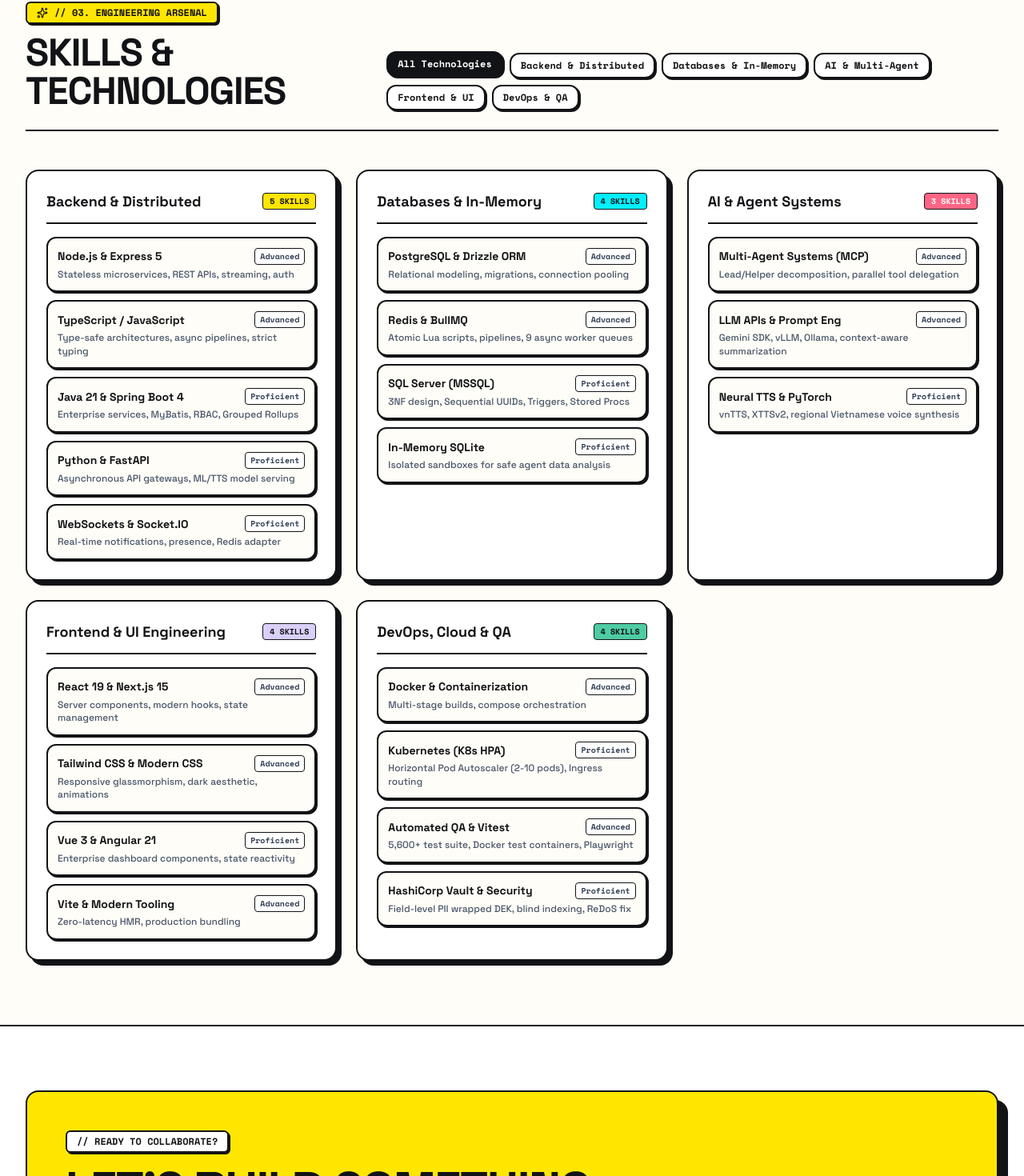
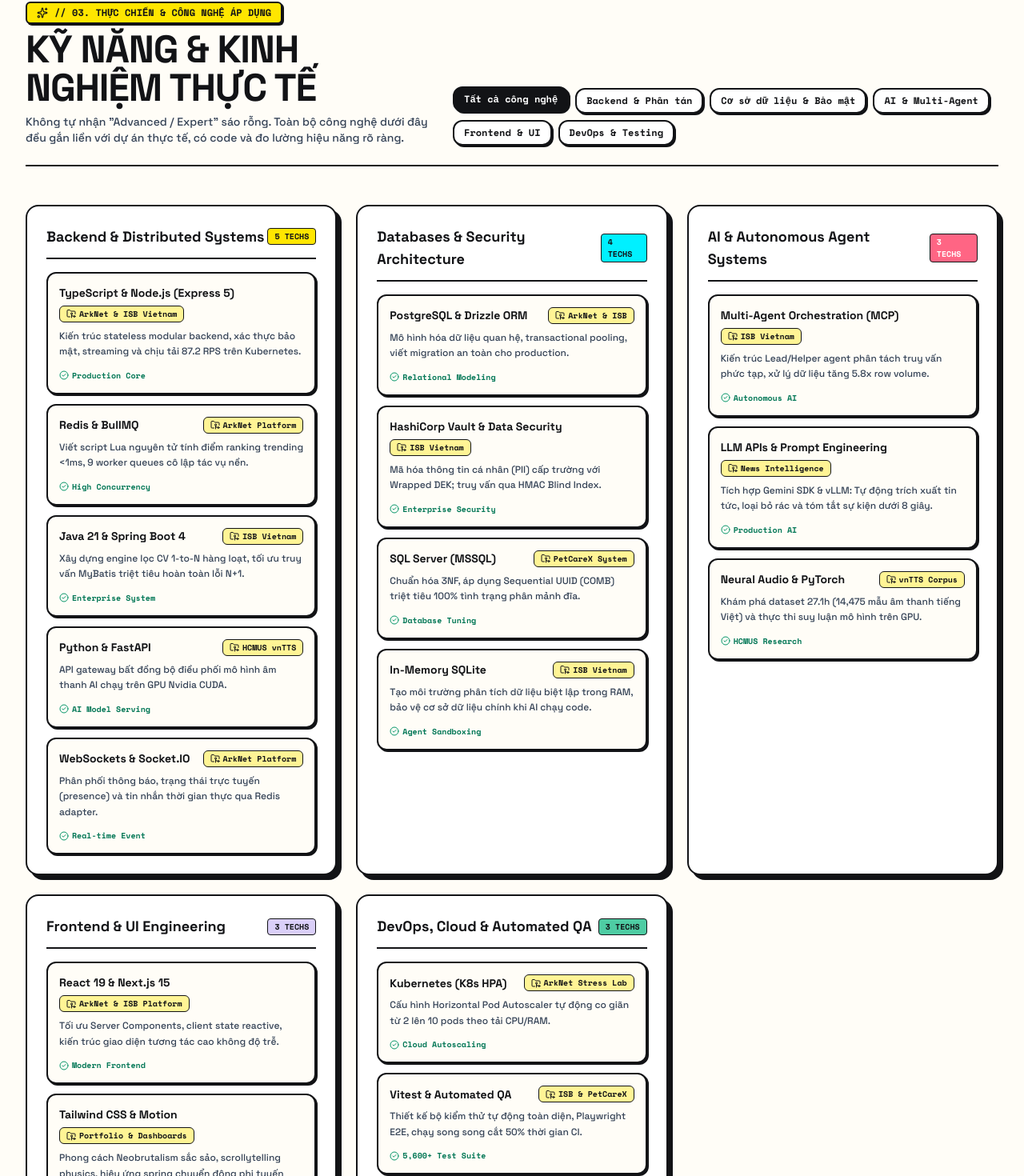
Before and after one commit to wokovn/wokovn.github.io, a React (Vite) app: page / in a window 1280 px wide. Shown: the part 5734-7204 px from the top of the page at 80% size. Built offline with nearby package versions, Linux system fonts and the light colour scheme.

Commit message:
fix: accurate technical descriptions without buzzwords, grounded skills, and clean architecture definitions

```diff
--- a/src/components/SkillsMatrix.jsx
+++ b/src/components/SkillsMatrix.jsx
@@ -1,18 +1,18 @@
 import React, { useState } from 'react';
 import { motion } from 'framer-motion';
-import { Sparkles, Terminal } from 'lucide-react';
+import { Sparkles, Terminal, CheckCircle2, FolderGit2 } from 'lucide-react';
 import { skillsData } from '../data/portfolioData';
 
 export default function SkillsMatrix() {
   const [activeCategory, setActiveCategory] = useState('all');
 
   const categories = [
-    { id: 'all', label: 'All Technologies' },
-    { id: 'backend', label: 'Backend & Distributed' },
-    { id: 'database', label: 'Databases & In-Memory' },
+    { id: 'all', label: 'Tất cả công nghệ' },
+    { id: 'backend', label: 'Backend & Phân tán' },
+    { id: 'database', label: 'Cơ sở dữ liệu & Bảo mật' },
     { id: 'ai', label: 'AI & Multi-Agent' },
     { id: 'frontend', label: 'Frontend & UI' },
-    { id: 'devops', label: 'DevOps & QA' },
+    { id: 'devops', label: 'DevOps & Testing' },
   ];
 
   const filteredCategories = activeCategory === 'all'
@@ -42,14 +42,17 @@ export default function SkillsMatrix() {
           transition={{ duration: 0.5 }}
           className="flex flex-col md:flex-row md:items-end justify-between gap-6 pb-6 border-b-2 border-[#121316]"
         >
-          <div>
+          <div className="space-y-2">
             <div className="inline-flex items-center gap-2 px-3 py-1 rounded-md border-2 border-[#121316] bg-neo-yellow text-xs font-mono font-bold shadow-neo-sm uppercase">
               <Sparkles className="w-3.5 h-3.5 text-[#121316]" />
-              <span>// 03. ENGINEERING ARSENAL</span>
+              <span>// 03. THỰC CHIẾN &amp; CÔNG NGHỆ ÁP DỤNG</span>
             </div>
-            <h2 className="text-3xl sm:text-5xl font-black text-[#121316] mt-3 tracking-tight">
-              SKILLS &amp; TECHNOLOGIES
+            <h2 className="text-3xl sm:text-5xl font-black text-[#121316] tracking-tight">
+              KỸ NĂNG &amp; KINH NGHIỆM THỰC TẾ
             </h2>
+            <p className="text-xs sm:text-sm text-slate-700 max-w-2xl font-medium">
+              Không tự nhận "Advanced / Expert" sáo rỗng. Toàn bộ công nghệ dưới đây đều gắn liền với dự án thực tế, có code và đo lường hiệu năng rõ ràng.
+            </p>
           </div>
 
           {/* Category Filter Pills */}
@@ -86,24 +89,38 @@ export default function SkillsMatrix() {
                   {cat.name}
                 </h3>
                 <span className={`text-[10px] font-mono font-black px-2 py-0.5 rounded border border-[#121316] ${getCategoryColor(cat.id)}`}>
-                  {cat.skills.length} SKILLS
+                  {cat.skills.length} TECHS
                 </span>
               </div>
 
-              <div className="space-y-2.5">
+              <div className="space-y-3">
                 {cat.skills.map((skill, sIdx) => (
-                  <div key={sIdx} className="p-3 rounded-xl border-2 border-[#121316] bg-[#FFFDF7] shadow-neo-sm">
-                    <div className="flex items-center justify-between">
+                  <div key={sIdx} className="p-3.5 rounded-xl border-2 border-[#121316] bg-[#FFFDF7] shadow-neo-sm space-y-2">
+
+                    {/* Header: Skill Name & Verified Project Pill */}
+                    <div className="flex flex-wrap items-center justify-between gap-1.5">
                       <span className="text-xs sm:text-sm font-black text-[#121316]">
                         {skill.name}
                       </span>
-                      <span className="text-[10px] font-mono px-1.5 py-0.5 rounded border border-[#121316] bg-white font-bold text-slate-700">
-                        {skill.level}
+                      <span className="inline-flex items-center gap-1 text-[10px] font-mono px-2 py-0.5 rounded-md border border-[#121316] bg-neo-yellow/40 font-bold text-[#121316]">
+                        <FolderGit2 className="w-3 h-3 text-[#121316]" />
+                        <span>{skill.project}</span>
                       </span>
                     </div>
-                    <p className="text-xs text-slate-600 font-medium mt-1 leading-snug">
+
+                    {/* Practical Work Description */}
+                    <p className="text-xs text-slate-700 font-medium leading-relaxed">
                       {skill.desc}
                     </p>
+
+                    {/* Role / Practical Tag */}
+                    <div className="pt-1 flex items-center justify-between text-[10px] font-mono text-slate-500 font-bold">
+                      <span className="text-emerald-700 flex items-center gap-1">
+                        <CheckCircle2 className="w-3 h-3 text-emerald-600" />
+                        <span>{skill.tag}</span>
+                      </span>
+                    </div>
+
                   </div>
                 ))}
               </div>
--- a/src/data/portfolioData.js
+++ b/src/data/portfolioData.js
@@ -13,7 +13,7 @@ export const personalInfo = {
   github: "https://github.com/wokovn",
   linkedin: "https://www.linkedin.com/in/ng-anh-khoa/",
   customDomain: "https://wokovn.id.vn",
-  summary: "Software Engineer with hands-on industry experience architecting distributed backend services, high-throughput event-driven microservices, and autonomous Multi-Agent AI engines. Strong engineering foundation in TypeScript, Node.js, React 19, Java (Spring Boot), Python (FastAPI), Redis, PostgreSQL, and Kubernetes autoscaling."
+  summary: "Software Engineer with hands-on industry experience architecting distributed backend services, high-throughput event-driven modular backend, and autonomous Multi-Agent AI engines. Strong engineering foundation in TypeScript, Node.js, React 19, Java (Spring Boot), Python (FastAPI), Redis, PostgreSQL, and Kubernetes autoscaling."
 };
 
 export const coreMetrics = [
@@ -51,12 +51,12 @@ export const projects = [
   {
     id: "arknet",
     title: "ArkNet: Scalable Distributed Social Platform",
-    tagline: "Microservices backend with hybrid push/pull feed, Redis Lua trending, and Kubernetes HPA",
+    tagline: "Stateless Express 5 backend with hybrid push/pull feed, Redis Lua trending, and Kubernetes HPA",
     repo: "https://github.com/wokovn/SocialMediaProject",
     category: "Distributed Systems & Cloud",
     tags: ["TypeScript", "Node.js (Express 5)", "React 19", "PostgreSQL", "Drizzle ORM", "Redis", "BullMQ", "Socket.IO", "Docker", "Kubernetes"],
     highlight: "87.2 RPS under 350 concurrent users with 0 downtime fallback",
-    description: "A production-grade, microservices-oriented social platform engineered for high concurrency, real-time engagement, and resilient background media processing.",
+    description: "A production-grade, modular Node.js backend engineered for high concurrency, real-time engagement via WebSockets, and resilient background media processing.",
     architecture: [
       { step: "Client", desc: "React 19 SPA (Vite) with Socket.IO client" },
       { step: "Ingress", desc: "Nginx reverse proxy with path-based routing & rate limiting" },
@@ -89,8 +89,8 @@ return new_score`
       { step: "Crawler", desc: "Brave Search API + Puppeteer headless scraper" },
       { step: "AI Summarizer", desc: "Google Gemini API context-aware structured summarizer" },
       { step: "FastAPI Engine", desc: "GPU-accelerated PyTorch (CUDA) vnTTS neural inference server" },
-      { step: "Transcoder", desc: "FFmpeg pipeline converting WAV to streaming MP3 (64k)" },
-      { step: "Audio Storage", desc: "Supabase public audio buckets with streaming playback" }
+      { step: "Transcoder", desc: "FFmpeg pipeline converting WAV to MP3 audio (64k)" },
+      { step: "Audio Storage", desc: "Supabase public audio buckets with storage delivery" }
     ],
     dialects: [
       { name: "Giọng Bắc (Hà Nội)", sampleText: "Chào mừng bạn đến với hệ thống tóm tắt tin tức tự động và tổng hợp giọng nói tiếng Việt.", pitch: "Trong trẻo, chuẩn âm sắc" },
@@ -147,8 +147,8 @@ return new_score`
     ]
   },
   {
-    id: "microservices-testing",
-    title: "EShop Microservices Automated QA Harness",
+    id: "modular backend-testing",
+    title: "EShop modular backend Automated QA Harness",
     tagline: "End-to-end testing, API regression, and stress testing with CI/CD integration",
     repo: "https://github.com/wokovn/Group06_HW2_Testing",
     category: "QA Engineering & CI/CD",
@@ -191,52 +191,140 @@ export const skillsData = {
   categories: [
     {
       id: "backend",
-      name: "Backend & Distributed",
+      name: "Backend & Distributed Systems",
       skills: [
-        { name: "Node.js & Express 5", level: "Advanced", desc: "Stateless microservices, REST APIs, streaming, auth" },
-        { name: "TypeScript / JavaScript", level: "Advanced", desc: "Type-safe architectures, async pipelines, strict typing" },
-        { name: "Java 21 & Spring Boot 4", level: "Proficient", desc: "Enterprise services, MyBatis, RBAC, Grouped Rollups" },
-        { name: "Python & FastAPI", level: "Proficient", desc: "Asynchronous API gateways, ML/TTS model serving" },
-        { name: "WebSockets & Socket.IO", level: "Proficient", desc: "Real-time notifications, presence, Redis adapter" }
+        {
+          name: "TypeScript & Node.js (Express 5)",
+          tag: "Production Core",
+          project: "ArkNet & ISB Vietnam",
+          desc: "Kiến trúc stateless modular backend, xác thực bảo mật, streaming và chịu tải 87.2 RPS trên Kubernetes."
+        },
+        {
+          name: "Redis & BullMQ",
+          tag: "High Concurrency",
+          project: "ArkNet Platform",
+          desc: "Viết script Lua nguyên tử tính điểm ranking trending <1ms, 9 worker queues cô lập tác vụ nền."
+        },
+        {
+          name: "Java 21 & Spring Boot 4",
+          tag: "Enterprise System",
+          project: "ISB Vietnam",
+          desc: "Xây dựng engine lọc CV 1-to-N hàng loạt, tối ưu truy vấn MyBatis triệt tiêu hoàn toàn lỗi N+1."
+        },
+        {
+          name: "Python & FastAPI",
+          tag: "AI Model Serving",
+          project: "HCMUS vnTTS",
+          desc: "API gateway bất đồng bộ điều phối mô hình âm thanh AI chạy trên GPU Nvidia CUDA."
+        },
+        {
+          name: "WebSockets & Socket.IO",
+          tag: "Real-time Event",
+          project: "ArkNet Platform",
+          desc: "Phân phối thông báo, trạng thái trực tuyến (presence) và tin nhắn thời gian thực qua Redis adapter."
+        }
       ]
     },
     {
       id: "database",
-      name: "Databases & In-Memory",
+      name: "Databases & Security Architecture",
       skills: [
-        { name: "PostgreSQL & Drizzle ORM", level: "Advanced", desc: "Relational modeling, migrations, connection pooling" },
-        { name: "Redis & BullMQ", level: "Advanced", desc: "Atomic Lua scripts, pipelines, 9 async worker queues" },
-        { name: "SQL Server (MSSQL)", level: "Proficient", desc: "3NF design, Sequential UUIDs, Triggers, Stored Procs" },
-        { name: "In-Memory SQLite", level: "Proficient", desc: "Isolated sandboxes for safe agent data analysis" }
+        {
+          name: "PostgreSQL & Drizzle ORM",
+          tag: "Relational Modeling",
+          project: "ArkNet & ISB",
+          desc: "Mô hình hóa dữ liệu quan hệ, transactional pooling, viết migration an toàn cho production."
+        },
+        {
+          name: "HashiCorp Vault & Data Security",
+          tag: "Enterprise Security",
+          project: "ISB Vietnam",
+          desc: "Mã hóa thông tin cá nhân (PII) cấp trường với Wrapped DEK; truy vấn qua HMAC Blind Index."
+        },
+        {
+          name: "SQL Server (MSSQL)",
+          tag: "Database Tuning",
+          project: "PetCareX System",
+          desc: "Chuẩn hóa 3NF, áp dụng Sequential UUID (COMB) triệt tiêu 100% tình trạng phân mảnh đĩa."
+        },
+        {
+          name: "In-Memory SQLite",
+          tag: "Agent Sandboxing",
+          project: "ISB Vietnam",
+          desc: "Tạo môi trường phân tích dữ liệu biệt lập trong RAM, bảo vệ cơ sở dữ liệu chính khi AI chạy code."
+        }
       ]
     },
     {
       id: "ai",
-      name: "AI & Agent Systems",
+      name: "AI & Autonomous Agent Systems",
       skills: [
-        { name: "Multi-Agent Systems (MCP)", level: "Advanced", desc: "Lead/Helper decomposition, parallel tool delegation" },
-        { name: "LLM APIs & Prompt Eng", level: "Advanced", desc: "Gemini SDK, vLLM, Ollama, context-aware summarization" },
-        { name: "Neural TTS & PyTorch", level: "Proficient", desc: "vnTTS, XTTSv2, regional Vietnamese voice synthesis" }
+        {
+          name: "Multi-Agent Orchestration (MCP)",
+          tag: "Autonomous AI",
+          project: "ISB Vietnam",
+          desc: "Kiến trúc Lead/Helper agent phân tách truy vấn phức tạp, xử lý dữ liệu tăng 5.8x row volume."
+        },
+        {
+          name: "LLM APIs & Prompt Engineering",
+          tag: "Production AI",
+          project: "News Intelligence",
+          desc: "Tích hợp Gemini SDK & vLLM: Tự động trích xuất tin tức, loại bỏ rác và tóm tắt sự kiện dưới 8 giây."
+        },
+        {
+          name: "Neural Audio & PyTorch",
+          tag: "HCMUS Research",
+          project: "vnTTS Corpus",
+          desc: "Khám phá dataset 27.1h (14,475 mẫu âm thanh tiếng Việt) và thực thi suy luận mô hình trên GPU."
+        }
       ]
     },
     {
       id: "frontend",
       name: "Frontend & UI Engineering",
       skills: [
-        { name: "React 19 & Next.js 15", level: "Advanced", desc: "Server components, modern hooks, state management" },
-        { name: "Tailwind CSS & Modern CSS", level: "Advanced", desc: "Responsive glassmorphism, dark aesthetic, animations" },
-        { name: "Vue 3 & Angular 21", level: "Proficient", desc: "Enterprise dashboard components, state reactivity" },
-        { name: "Vite & Modern Tooling", level: "Advanced", desc: "Zero-latency HMR, production bundling" }
+        {
+          name: "React 19 & Next.js 15",
+          tag: "Modern Frontend",
+          project: "ArkNet & ISB Platform",
+          desc: "Tối ưu Server Components, client state reactive, kiến trúc giao diện tương tác cao không độ trễ."
+        },
+        {
+          name: "Tailwind CSS & Motion",
+          tag: "Neobrutal UI",
+          project: "Portfolio & Dashboards",
+          desc: "Phong cách Neobrutalism sắc sảo, scrollytelling physics, hiệu ứng spring chuyển động phi tuyến tính."
+        },
+        {
+          name: "Vue 3 & TypeScript",
+          tag: "Enterprise Dashboard",
+          project: "ISB Vietnam",
+          desc: "Phát triển portal nội bộ cho quản trị viên theo dõi hoạt động agent và báo cáo nhân sự."
+        }
       ]
     },
     {
       id: "devops",
-      name: "DevOps, Cloud & QA",
+      name: "DevOps, Cloud & Automated QA",
       skills: [
-        { name: "Docker & Containerization", level: "Advanced", desc: "Multi-stage builds, compose orchestration" },
-        { name: "Kubernetes (K8s HPA)", level: "Proficient", desc: "Horizontal Pod Autoscaler (2-10 pods), Ingress routing" },
-        { name: "Automated QA & Vitest", level: "Advanced", desc: "5,600+ test suite, Docker test containers, Playwright" },
-        { name: "HashiCorp Vault & Security", level: "Proficient", desc: "Field-level PII wrapped DEK, blind indexing, ReDoS fix" }
+        {
+          name: "Kubernetes (K8s HPA)",
+          tag: "Cloud Autoscaling",
+          project: "ArkNet Stress Lab",
+          desc: "Cấu hình Horizontal Pod Autoscaler tự động co giãn từ 2 lên 10 pods theo tải CPU/RAM."
+        },
+        {
+          name: "Vitest & Automated QA",
+          tag: "5,600+ Test Suite",
+          project: "ISB & PetCareX",
+          desc: "Thiết kế bộ kiểm thử tự động toàn diện, Playwright E2E, chạy song song cắt 50% thời gian CI."
+        },
+        {
+          name: "Docker & Testcontainers",
+          tag: "Containerization",
+          project: "CI/CD Pipeline",
+          desc: "Đóng gói multi-stage builds, khởi tạo database tạm thời cô lập cho từng luồng kiểm thử."
+        }
       ]
     }
   ]
```
Also changed, not shown: 8 other files (tests, documents, lock files or other folders).
